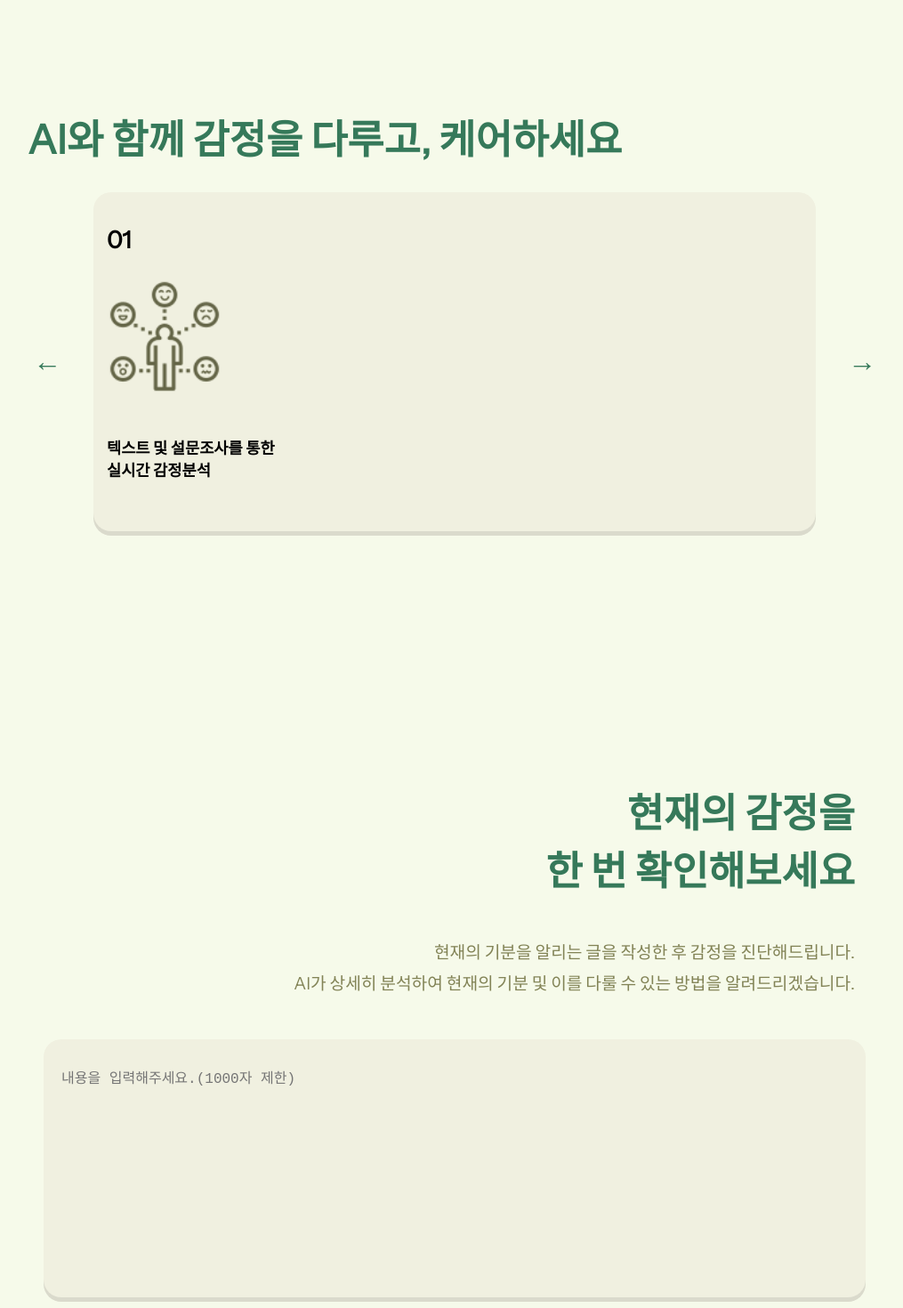
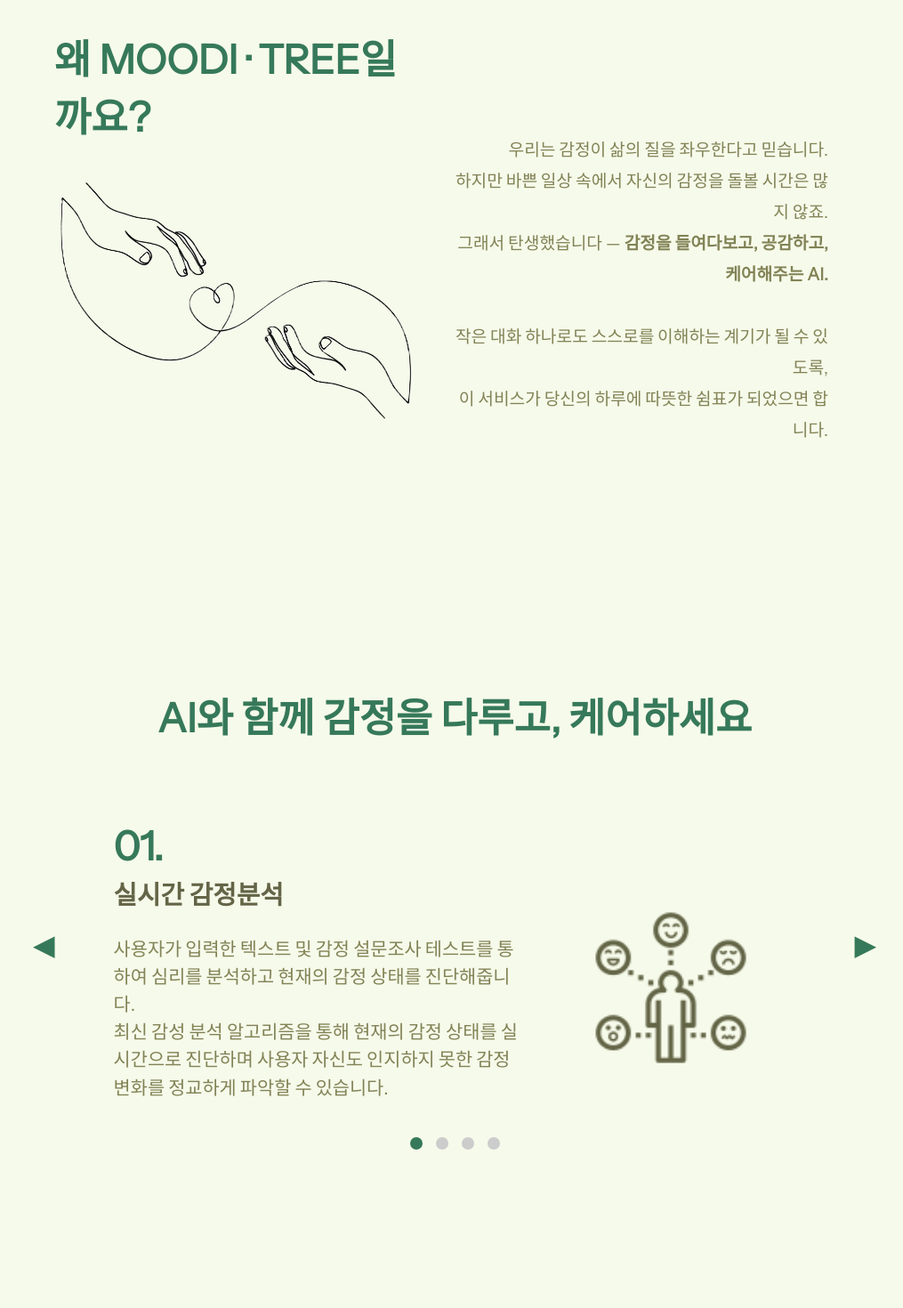
Before and after one commit to yunseok36/AIproject, a React (Create React App) app: page / in a window 1280 px wide. Shown: the part 900-2370 px from the top of the page at 89% size, without its empty margins (129-1144 px from the left). Built offline with nearby package versions, Linux system fonts and the light colour scheme; a web font is replaced by a local one.

Commit message:
메인 페이지 기능 및 디자인 수정 완료

```diff
--- a/src/page/Main.css
+++ b/src/page/Main.css
@@ -6,16 +6,22 @@
 .section1 {
   text-align: left;
   padding-left: 70px;
-  padding-bottom: 250px;
+  padding-bottom: 200px;
 }
 
 .section2 {
-  position: relative;
-  padding: 40px;
-  padding-bottom: 250px;
+  text-align: left;
+  padding-left: 10px;
+  padding-bottom: 200px;
 }
 
 .section3 {
+  position: relative;
+  padding: 40px;
+  padding-bottom: 200px;
+}
+
+.section4 {
   text-align: center;
   position: relative;
   padding-bottom: 200px;
@@ -25,6 +31,25 @@
   display: flex;
   align-items: flex-start;
   gap: 40px;
+}
+
+.content-wrapper2 {
+  display: flex;
+  align-items: center;
+  justify-content: space-between;
+  gap: 10px;
+  padding: 50px 0;
+}
+
+.left-content {
+  display: flex;
+  flex-direction: column;
+  align-items: flex-start;
+  flex: 1;
+}
+
+.right-content {
+  flex: 1;
 }
 
 .space {
@@ -48,13 +73,15 @@
   display: flex;
   align-items: center;
   justify-content: center;
-  gap: 30px;
+  min-height: 380px;
+  gap: 40px;
 }
 
 
 /*텍스트*/
 .text-content {
   flex: 1;
+  padding-top: 30px;
   max-width: 600px;
 }
 
@@ -66,10 +93,25 @@
 }
 
 .title2 {
+  padding-left: 60px;
   font-size: 2.8rem;
   font-weight: 700;
   color: #36795A;
 }
+
+.title3 {
+  text-align: center;
+  font-size: 2.8rem;
+  font-weight: 700;
+  color: #36795A;
+}
+
+.title4 {
+  font-size: 2.8rem;
+  font-weight: 700;
+  color: #36795A;
+}
+
 
 .sub-title {
   font-size: 1.3rem;
@@ -89,6 +131,40 @@
   line-height: 35px;
 }
 
+.article2 {
+  font-size: 1.2rem;
+  color: #828356;
+  padding-top: 150px;
+  padding-right: 100px;
+  line-height: 35px;
+  text-align: right;
+}
+
+.functions-text h2 {
+  flex: 1;
+  font-size: 2.8rem;
+  font-weight: 600;
+  margin-bottom: 5px;
+  color: #36795A;
+}
+
+.function-title {
+  flex: 1;
+  font-size: 1.8rem;
+  margin-bottom: 6px;
+  color: #646547;
+}
+
+
+.functions-text .function-desc {
+  flex: 1;
+  font-size: 1.3rem;
+  font-weight: 400;
+  color: #828356;
+  line-height: 1.5;
+  white-space: pre-line;
+}
+
 
 /*이미지 및 텍스트 상자*/
 .image-Main {
@@ -98,22 +174,36 @@
   transform: translate(50px, 10px)
 }
 
+.image-Main2 {
+  width: 600px;
+  height: auto;
+  align-self: flex-start;
+  transform: translate(-10px, 10px)
+}
+
 .functions-box {
+  width: 100%;
+  flex-shrink: 0;
+  flex: 0 0 100%;
+  justify-content: space-between;
+  align-items: center;
+  display: flex;
+  box-sizing: border-box;
+  gap: 80px;
   font-size: 1.1rem;
   font-weight: 600;
-  flex: 1;
-  padding: 15px;
-  padding-bottom: 40px;
-  background-color: #f0f0e0;
-  border-radius: 20px;
-  box-shadow: 0 5px 0px rgba(218, 218, 204, 1);
+  padding: 20px;
 }
 
-.functions-Image {
-  height: 130px;
+.functions-image {
+    flex-shrink: 0;
+    margin-top: 100px;
+    margin-right: 50px;
+}
+
+.functions-Images {
+  height: 180px;
   width: auto;
-  margin-top: 5px;
-  margin-bottom: 25px;
   object-fit: contain;
 }
 
@@ -123,7 +213,7 @@
   border: none;
   cursor: pointer;
   color: #36795A;
-  transition: transform 0.2s ease;
+  transition: transform 0.3s ease;
 }
 
 .arrow:hover {
@@ -144,8 +234,41 @@
   box-shadow: 0 5px 0px rgba(218, 218, 204, 1);
 }
 
+/*슬라이더*/
+.slider-indicators {
+  display: flex;
+  justify-content: center;
+  gap: 15px;
+  margin-top: 20px;
+}
 
-/*로딩 애니메이션*/
+.indicator-dot {
+  width: 14px;
+  height: 14px;
+  border-radius: 50%;
+  background-color: #ccc;
+  cursor: pointer;
+  transition: background-color 0.3s ease;
+}
+
+.indicator-dot.active {
+  background-color: #36795A; /* 초록색으로 활성화 표시 */
+}
+
+
+/*애니메이션*/
+.slider-wrapper {
+  overflow: hidden;
+  width: 100%;
+  position: relative;
+}
+
+.slider-track {
+  display: flex;
+  transition: transform 0.5s ease-in-out;
+  width:clac(100% * 4);
+}
+
 .loading-container {
   display: flex;
   flex-direction: column;
--- a/src/page/Main.js
+++ b/src/page/Main.js
@@ -1,6 +1,7 @@
 import React, { useState } from "react";
 import "./Main.css";
 import handImage from "../image/hand.jpg";
+import handImage2 from "../image/two-hands.jpg";
 import checkImage from "../image/checking.png";
 import RecommendImage from "../image/recommend.png";
 import ActivityImage from "../image/activity.png";
@@ -8,24 +9,28 @@
 
 const functionItems = [
   {
-    id: "01",
+    id: "01.",
     image: checkImage,
-    text: ["텍스트 및 설문조사를 통한", "실시간 감정분석"],
+    title: "실시간 감정분석",
+    description: "사용자가 입력한 텍스트 및 감정 설문조사 테스트를 통하여 심리를 분석하고 현재의 감정 상태를 진단해줍니다.\n 최신 감성 분석 알고리즘을 통해 현재의 감정 상태를 실시간으로 진단하며 사용자 자신도 인지하지 못한 감정 변화를 정교하게 파악할 수 있습니다.",
   },
   {
-    id: "02",
+    id: "02.",
     image: RecommendImage,
-    text: ["분석된 감정을 기반으로 한", "콘텐츠 추천"],
+    title: "감정 기반 콘텐츠 추천",
+    description: "AI가 감정 분석 결과를 토대로 사용자에게 가장 적합한 콘텐츠를 추천합니다.\n 음악, 영화, 드라마와 같은 감정 회복에 긍정적인 영향을 줄 수 있는 콘텐츠들을 제안하여, 감정을 보다 자연스럽고 건강하게 다룰 수 있도록 돕습니다.",
   },
   {
-    id: "03",
+    id: "03.",
     image: ActivityImage,
-    text: ["감정 회복을 위한", "행동 가이드 연계 제공"],
+    title: "향후 행동 가이드 추천",
+    description: "단순한 콘텐츠 추천에서 더 나아가, 명상, 산책, 운동 등과 같은 감정을 긍정적인 방향으로 유도해주는 활동을 제안해줍니다.\n 내부적으로 영향을 주는 활동 뿐만이 아닌 외부적으로 사용자가 실천하는 활동을 통해 신체적, 정신적 향상을 이룰 수 있습니다.",
   },
   {
-    id: "04",
+    id: "04.",
     image: SaveImage,
-    text: ["현재 감정 및 추천받은 콘텐츠", "저장 및 기록"],
+    title: "감정 기록 및 추천 콘텐츠 저장",
+    description: "사용자가 진단받은 감정과 추천받은 콘텐츠를 기록 및 저장하여 일별로 감정 변화를 시각화하여 쉽게 확인할 수 있습니다.\n 이를 통해 감정 패턴을 장기적으로 추적하고, 스스로의 정서 상태를 체계적으로 관리할 수 있도록 돕습니다.",
   },
 ];
 
@@ -82,23 +87,59 @@
       </div>
 
       <div className="section2">
-        <h1 className="title2">AI와 함께 감정을 다루고, 케어하세요</h1>
-                <div className="slider">
-          <button className="arrow left" onClick={prevSlide}>←</button>
-
-          <div className="functions-box">
-            <h2>{currentItem.id}</h2>
-            <img src={currentItem.image} className="functions-Image" alt={`기능 ${currentItem.id}`} />
-            <p>{currentItem.text[0]}<br />{currentItem.text[1]}</p>
+        <div className="content-wrapper">
+          <div className="left-content-section2">
+            <h1 className="title2">왜 MOODI · TREE일까요?</h1>
+            <img className="image-Main" src={handImage2} alt="Hand"/>
           </div>
-
-          <button className="arrow right" onClick={nextSlide}>→</button>
+          <div className="right-content-section2">
+            <div className="article2">
+              우리는 감정이 삶의 질을 좌우한다고 믿습니다.<br/>
+              하지만 바쁜 일상 속에서 자신의 감정을 돌볼 시간은 많지 않죠.<br/>
+              그래서 탄생했습니다 — <strong>감정을 들여다보고, 공감하고, 케어해주는 AI.</strong><br/><br/>
+              작은 대화 하나로도 스스로를 이해하는 계기가 될 수 있도록,<br/>
+              이 서비스가 당신의 하루에 따뜻한 쉼표가 되었으면 합니다.
+            </div>
+          </div>
         </div>
       </div>
 
       <div className="section3">
+        <h1 className="title3">AI와 함께 감정을 다루고, 케어하세요</h1>
+        <div className="slider">
+          <button className="arrow left" onClick={prevSlide}>◀</button>
+
+          <div className="slider-wrapper">
+            <div className="slider-track" style={{ transform: `translateX(-${currentIndex * 100}%)` }}>
+              {functionItems.map((item, index) => (
+                <div className="functions-box" key={index}>
+                  <div className="functions-text">
+                    <h2>{item.id}</h2>
+                    <div className="function-title">{item.title}</div><br/>
+                    <div className="function-desc">{item.description}</div>
+                    </div>
+                    <div className="functions-image">
+                      <img src={item.image} className="functions-Images" alt={`기능 ${item.id}`} />
+                      </div>
+                      </div>
+                    ))}
+            </div>
+          </div>
+            <button className="arrow right" onClick={nextSlide}>▶</button>
+      </div>
+      <div className="slider-indicators">
+        {functionItems.map((_, idx) => (
+          <span key={idx}
+          className={`indicator-dot ${currentIndex === idx ? "active" : ""}`}
+          onClick={() => setCurrentIndex(idx)}
+          />
+          ))}
+      </div>
+      </div>
+
+      <div className="section4">
         <div className="title-right">
-          <h1 className="title2">현재의 감정을<br /> 한 번 확인해보세요</h1>
+          <h1 className="title4">현재의 감정을<br /> 한 번 확인해보세요</h1>
           <div className="article">
             현재의 기분을 알리는 글을 작성한 후 감정을 진단해드립니다.<br />
             AI가 상세히 분석하여 현재의 기분 및 이를 다룰 수 있는 방법을 알려드리겠습니다.
```
Also changed, not shown: src/image/two-hands.jpg (added), 1 other file (tests, documents, lock files or other folders).
